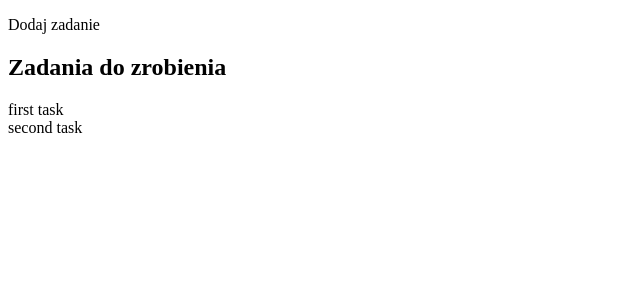
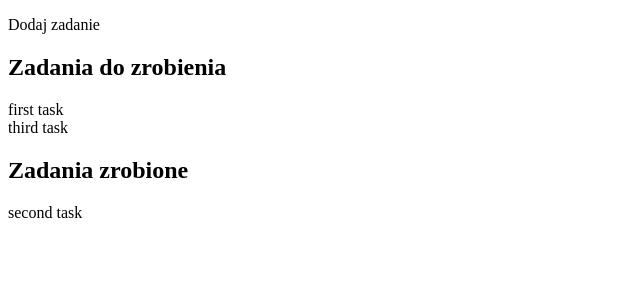
Before and after one commit to unpolaco/Personal-Organizer-App-, a React (Create React App) app: page / in a window 1280 px wide. Shown: the top 300 px of the page, without its empty margins (0-640 px from the left). Built offline with nearby package versions, Linux system fonts and the light colour scheme.

Commit message:
Sorting tasks: to do/ done

```diff
--- a/src/App.js
+++ b/src/App.js
@@ -9,19 +9,28 @@ class App extends Component {
         id: 0,
         name: "first task",
         priority: false,
+        done: false,
       },
       {
         id: 1,
         name: "second task",
         priority: false,
+        done: true,
+      },
+      {
+        id: 2,
+        name: "third task",
+        priority: true,
+        done: false,
       }
     ]
    }
   render() {
+    const {tasks} = this.state
     return (
       <>
         <AddTask />
-        <TasksLists tasks={this.state.tasks}/>
+        <TasksLists tasks={tasks}/>
 
       </>
   )}
--- a/src/components/Task.js
+++ b/src/components/Task.js
@@ -1,10 +1,10 @@
 import React from 'react'
 
 function Task(props) {
-
+  const {tasks} = props;
   return (
       <div>
-      {props.tasks.name}
+      {tasks.name}
       </div>
 
   )
--- a/src/components/TaskList.js
+++ b/src/components/TaskList.js
@@ -2,13 +2,22 @@ import React from 'react'
 import Task from './Task'
 
 function TaskList(props) {
+  const {tasks} = props;
   return (
     <div>
     <h2>Zadania do zrobienia</h2>
 
-      {props.tasks.map(task => {
+      {tasks.map(task => {
         return (
-          <Task key={task.id} tasks={task} />
+          !task.done ? <Task key={task.id} tasks={task}/> : false
+        )
+      }
+      )}
+    <h2>Zadania zrobione</h2>
+
+    {tasks.map(task => {
+        return (
+          task.done ? <Task key={task.id} tasks={task}/> : false
         )
       }
       )}
```
